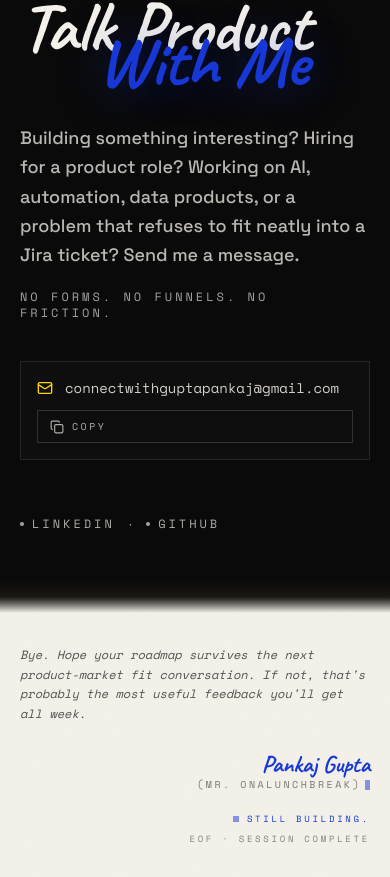
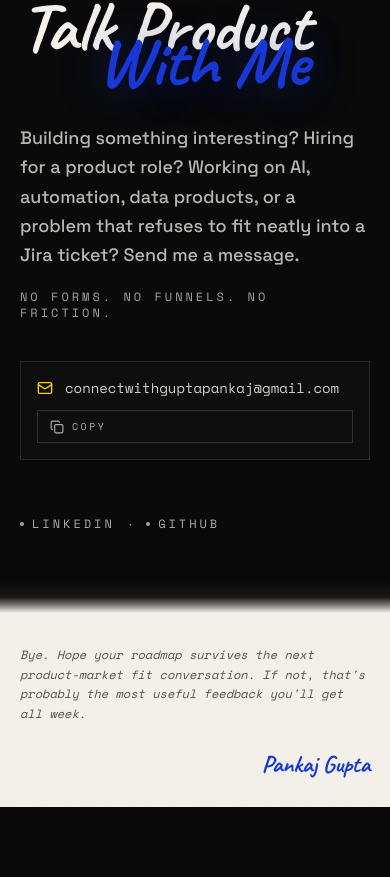
Before and after one commit to onalunchbreak/pankaj-gupta-portfolio, a Next.js app: page / in a window 390 px wide. Shown: the part 10843-11720 px from the top of the page. After the commit the page ends 11650 px from the top, so only its background shows below. Built offline with nearby package versions, Linux system fonts and the light colour scheme.

Commit message:
refactor(footer): remove all Onalunchbreak references, signature sub-lines, STILL BUILDING, and EOF session complete lines

```diff
--- a/src/components/sections/contact.tsx
+++ b/src/components/sections/contact.tsx
@@ -290,11 +290,11 @@ export default function Contact() {
               </p>
             </motion.div>
 
-            {/* Right Column: Signature and System Status stacked vertically */}
-            <div className="flex flex-col items-end gap-5">
-              {/* Signature — handwritten, blue, right-aligned, blinking cursor */}
+            {/* Right Column: Signature */}
+            <div className="flex flex-col items-end">
+              {/* Signature — handwritten, blue, right-aligned */}
               <motion.div
-                className="flex flex-col items-end gap-0.5"
+                className="flex flex-col items-end"
                 initial={reduced ? false : { opacity: 0, y: 14 }}
                 whileInView={{ opacity: 1, y: 0 }}
                 viewport={{ once: true, margin: "-10% 0px" }}
@@ -303,32 +303,7 @@ export default function Contact() {
                 <p className="hand-display text-2xl text-[#1738D5] sm:text-4xl lg:text-5xl whitespace-nowrap">
                   {CONTACT.signature}
                 </p>
-                <p className="font-mono text-[10px] uppercase tracking-[0.25em] text-[#2a2a2a]/60 whitespace-nowrap">
-                  {CONTACT.signatureSub}
-                  <span
-                    aria-hidden
-                    className="blink ml-1 inline-block h-2.5 w-[5px] translate-y-0.5 bg-[#1738D5]"
-                  />
-                </p>
               </motion.div>
-
-              {/* System status + EOF terminal label */}
-              <div className="flex flex-col items-end gap-1.5 sm:flex-row sm:items-center sm:justify-end sm:gap-4">
-                <span className="flex items-center gap-2 font-mono text-[9px] uppercase tracking-[0.3em] text-[#1738D5]">
-                  <span
-                    aria-hidden
-                    className="blink inline-block h-1.5 w-1.5 bg-[#1738D5]"
-                  />
-                  {CONTACT.systemStatus}
-                </span>
-                <span
-                  aria-hidden
-                  className="hidden h-3 w-px bg-[#2a2a2a]/25 sm:inline-block"
-                />
-                <div className="font-mono text-[9px] uppercase tracking-[0.3em] text-[#2a2a2a]/55">
-                  {"EOF · session complete"}
-                </div>
-              </div>
             </div>
           </div>
         </div>
--- a/src/lib/data.ts
+++ b/src/lib/data.ts
@@ -586,8 +586,7 @@ export const LAB = {
     "Prototyping", "APIs", "Jira", "Figma", "Miro", "Amplitude", "Sigma BI",
     "Python", "SQL", "Git", "Tableau", "n8n", "OKRs", "KPIs", "Sprint Planning",
     "UAT", "Cross-Functional", "Engineering Physics", "DTU", "NextLeap", "NYU",
-    "Cambridge", "Bosch", "CEGIS", "SenseHQ", "Still Building", "Too Many Tabs",
-    "Mr. Onalunchbreak",
+    "Cambridge", "Bosch", "CEGIS", "SenseHQ", "Product Lead", "Too Many Tabs",
   ],
   skills: [
     { label: "Product Strategy", rotate: -3 },
@@ -641,8 +640,8 @@ export const CONTACT = {
   ],
   signoff: "Bye. Hope your roadmap survives the next product-market fit conversation. If not, that's probably the most useful feedback you'll get all week.",
   signature: "Pankaj Gupta",
-  signatureSub: "(Mr. Onalunchbreak)",
-  systemStatus: "STILL BUILDING.",
+  signatureSub: "",
+  systemStatus: "",
 };
 
 // Case Close / End Session
@@ -650,10 +649,10 @@ export const CASE_CLOSE = {
   title: "ACTION REQUIRED",
   subtitle: "SESSION COMPLETE",
   user: "USER: PANKAJ_GUPTA",
-  alias: "ALIAS: MR_ONALUNCHBREAK",
+  alias: "",
   hint: "PRESS ANYWHERE TO CLOSE",
   button: "READ",
   buttonSequence: ["READ", "BUILD", "SHIP"],
-  status: "CURRENT STATUS: STILL BUILDING",
+  status: "",
   action: "END SESSION",
 };
```
